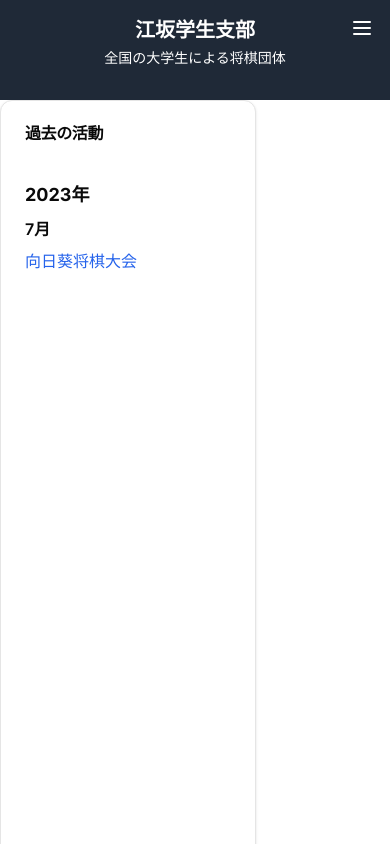
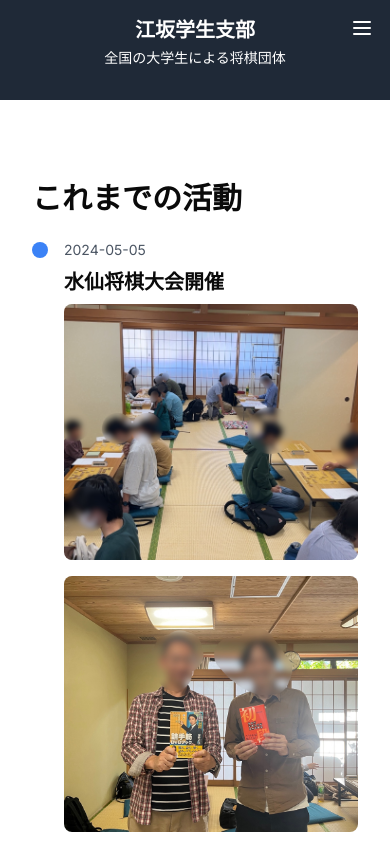
Before and after one commit to DaikiKazusaki/shibu-webpage, a Next.js app: page /activities in a window 390 px wide. Shown: the top 844 px of the page. Built offline with nearby package versions, Linux system fonts and the light colour scheme.

Commit message:
fix the display of sidebar

```diff
--- a/app/components/LeftSidebar.tsx
+++ b/app/components/LeftSidebar.tsx
@@ -39,7 +39,7 @@ const Sidebar = () => {
   }, [activities])
 
   return (
-    <Card className="w-64 h-full">
+    <Card className="hidden md:block w-64 h-full">
       <CardHeader>
         <CardTitle>過去の活動</CardTitle>
       </CardHeader>
```
